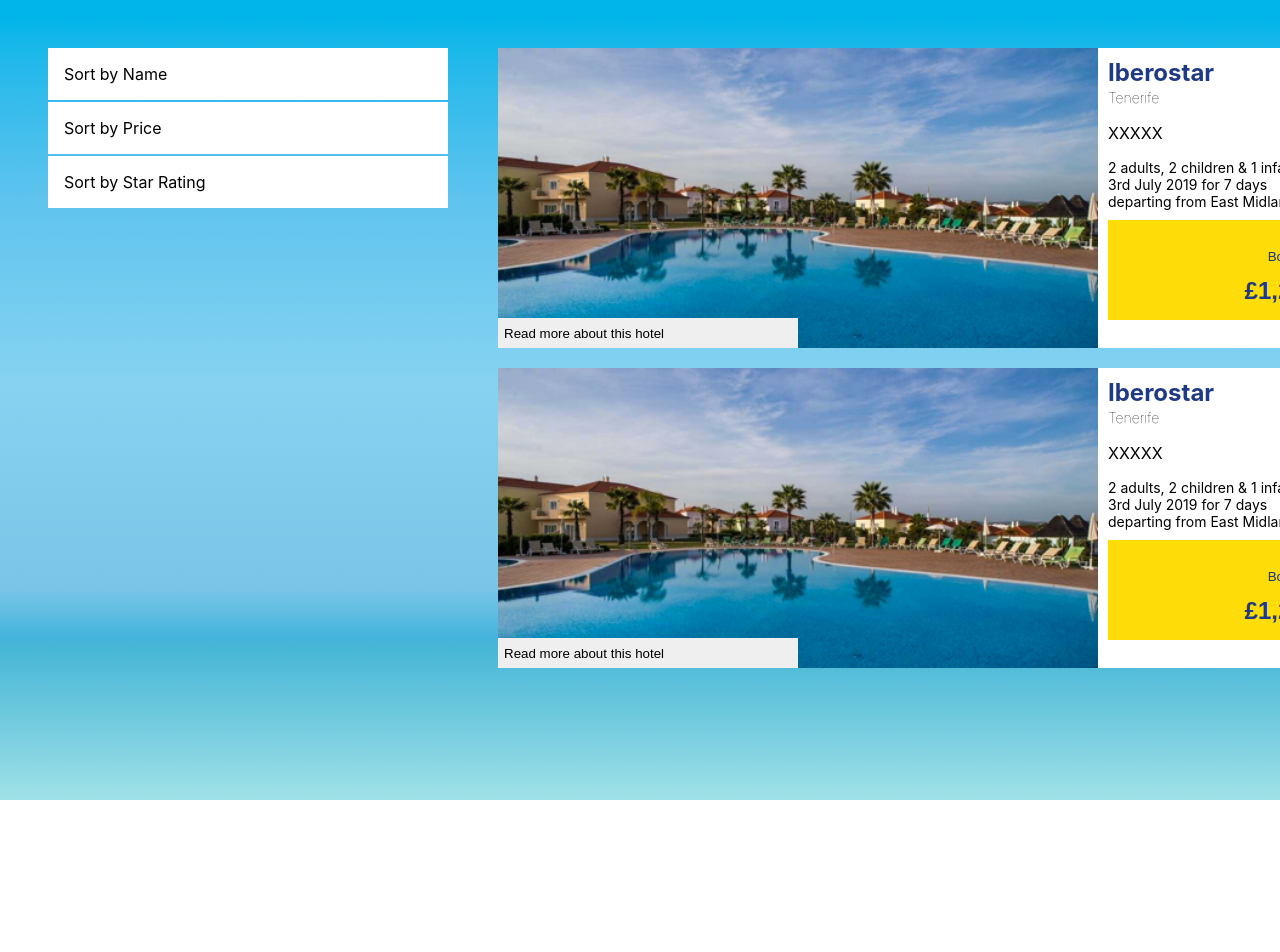
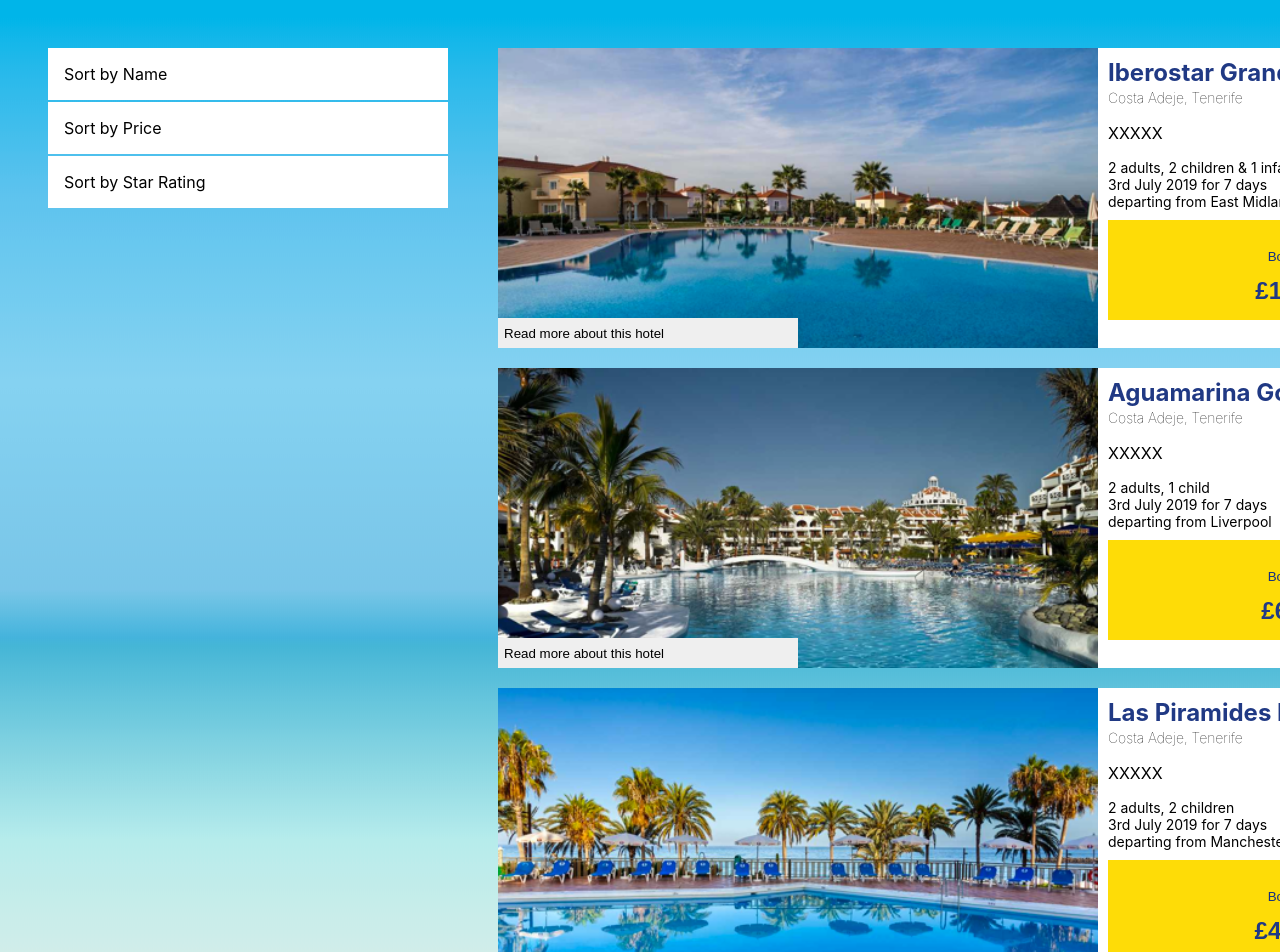
Before and after one commit to ajamarco/on_the_beach_assessment, a React (Create React App) app: page / in a window 1280 px wide. Shown: the top 952 px of the page. Before the commit the page ends 800 px from the top, so only its background shows below. Built offline with nearby package versions, Linux system fonts and the light colour scheme.

Commit message:
Hotel information completed

```diff
--- a/src/App.tsx
+++ b/src/App.tsx
@@ -12,10 +12,7 @@
   return (
     <div className="container">
       <SortSelection />
-      <div className="trips">
-        <TripCard />
-        <TripCard />
-      </div>
+      <Trips />
     </div>
   );
 }
--- a/src/components/TripCard.tsx
+++ b/src/components/TripCard.tsx
@@ -1,38 +1,63 @@
 import { useState } from "react";
-
-//import image from src\assets\hotel-image-1.png
-import image1 from "../assets/hotel-image-1.png";
 
 //import the css
 import "../styles/TripCard.css";
 
-const TripCard = () => {
+interface TripCardProps {
+  hotelName: string;
+  hotelImage: string;
+  hotelLocation: string;
+  starRating: number;
+  hotelOcupation: string;
+  bookDate: string;
+  bookPeriod: string;
+  departingFrom: string;
+  price: number;
+  overview: string;
+}
+
+const TripCard = ({
+  hotelName,
+  hotelImage,
+  hotelLocation,
+  starRating,
+  hotelOcupation,
+  bookDate,
+  bookPeriod,
+  departingFrom,
+  price,
+  overview,
+}: TripCardProps) => {
   const [showOverview, setShowOverview] = useState(false);
   return (
     <div className="trip">
       <div
         className="trip__image"
-        style={{ backgroundImage: `url(${image1})` }}
+        style={{ backgroundImage: `url(${hotelImage})` }}
       >
         <button
           className="trip__button"
           onClick={() => setShowOverview(!showOverview)}
         >
-          Read more about this hotel
+          {showOverview
+            ? "Read less about this hotel"
+            : "Read more about this hotel"}
         </button>
       </div>
       <div className="trip__info">
-        <h1>Iberostar</h1>
-        <span>Tenerife</span>
+        <h1>{hotelName}</h1>
+        <span>{hotelLocation}</span>
         <p>XXXXX</p>
         <div className="trip__info__details">
-          <p>2 adults, 2 children & 1 infant</p>
-          <p>3rd July 2019 for 7 days</p>
-          <p>departing from East Midlands</p>
+          <p>{hotelOcupation}</p>
+          <p>
+            {bookDate} for {bookPeriod}
+          </p>
+          <p>departing from {departingFrom}</p>
         </div>
         <button className="trip__book_now">
           <p>Book Now</p>
-          <h1>£1,200.00</h1>
+          <h1>£{price}</h1>
         </button>
       </div>
       <div
@@ -40,11 +65,7 @@
           showOverview ? "trip__more_info" : "trip__more_info hide"
         }`}
       >
-        <p>
-          this is more text about the hotelthis is more text about the hotelthis
-          is more text about the hotelthis is more text about the hotelthis is
-          more text about the hotel
-        </p>
+        <p>{overview}</p>
       </div>
     </div>
   );
--- a/src/components/Trips.tsx
+++ b/src/components/Trips.tsx
@@ -1,10 +1,72 @@
-import React from "react";
 import TripCard from "./TripCard";
+import hotel1Image from "../assets/hotel-image-1.png";
+import hotel2Image from "../assets/hotel-image-2.png";
+import hotel3Image from "../assets/hotel-image-3.png";
 
 const Trips = () => {
+  //set the hotel list to be used. This could be replace with an API call in the future
+  const hotelList = [
+    {
+      hotelId: 1,
+      hotelName: "Iberostar Grand Salome",
+      hotelImage: hotel1Image,
+      hotelLocation: "Costa Adeje, Tenerife",
+      starRating: 5,
+      hotelOcupation: "2 adults, 2 children & 1 infant",
+      bookDate: "3rd July 2019",
+      bookPeriod: "7 days",
+      departingFrom: "East Midlands",
+      price: 1136.5,
+      overview:
+        "The Iberostart Grand Salome has an exceptional location in the south of Tenerife, overlooking the Atlantic Ocean. It is situated between the Golf del Sur and the Amarillo Golf courses, and is an ideal hotel for families, couples and groups why are looking for a holiday full of sport, sun and sea.",
+    },
+    {
+      hotelId: 2,
+      hotelName: "Aguamarina Golf Hotel",
+      hotelImage: hotel2Image,
+      hotelLocation: "Costa Adeje, Tenerife",
+      starRating: 4,
+      hotelOcupation: "2 adults, 1 child",
+      bookDate: "3rd July 2019",
+      bookPeriod: "7 days",
+      departingFrom: "Liverpool",
+      price: 696.8,
+      overview:
+        "The Aguamarina Golf Hotel has an exceptional location in the south of Tenerife, overlooking the Atlantic Ocean. It is situated between the Golf del Sur and the Amarillo Golf courses, and is an ideal hotel for families, couples and groups why are looking for a holiday full of sport, sun and sea.",
+    },
+    {
+      hotelId: 3,
+      hotelName: "Las Piramides Resort",
+      hotelImage: hotel3Image,
+      hotelLocation: "Costa Adeje, Tenerife",
+      starRating: 3,
+      hotelOcupation: "2 adults, 2 children",
+      bookDate: "3rd July 2019",
+      bookPeriod: "7 days",
+      departingFrom: "Manchester",
+      price: 499.99,
+      overview:
+        "The Las Piramides Resort has an exceptional location in the south of Tenerife, overlooking the Atlantic Ocean. It is situated between the Golf del Sur and the Amarillo Golf courses, and is an ideal hotel for families, couples and groups why are looking for a holiday full of sport, sun and sea.",
+    },
+  ];
+
   return (
     <div className="trips">
-      <TripCard />
+      {hotelList.map((hotel) => (
+        <TripCard
+          key={hotel.hotelId}
+          hotelName={hotel.hotelName}
+          hotelImage={hotel.hotelImage}
+          hotelLocation={hotel.hotelLocation}
+          starRating={hotel.starRating}
+          hotelOcupation={hotel.hotelOcupation}
+          bookDate={hotel.bookDate}
+          bookPeriod={hotel.bookPeriod}
+          departingFrom={hotel.departingFrom}
+          price={hotel.price}
+          overview={hotel.overview}
+        />
+      ))}
     </div>
   );
 };
```
